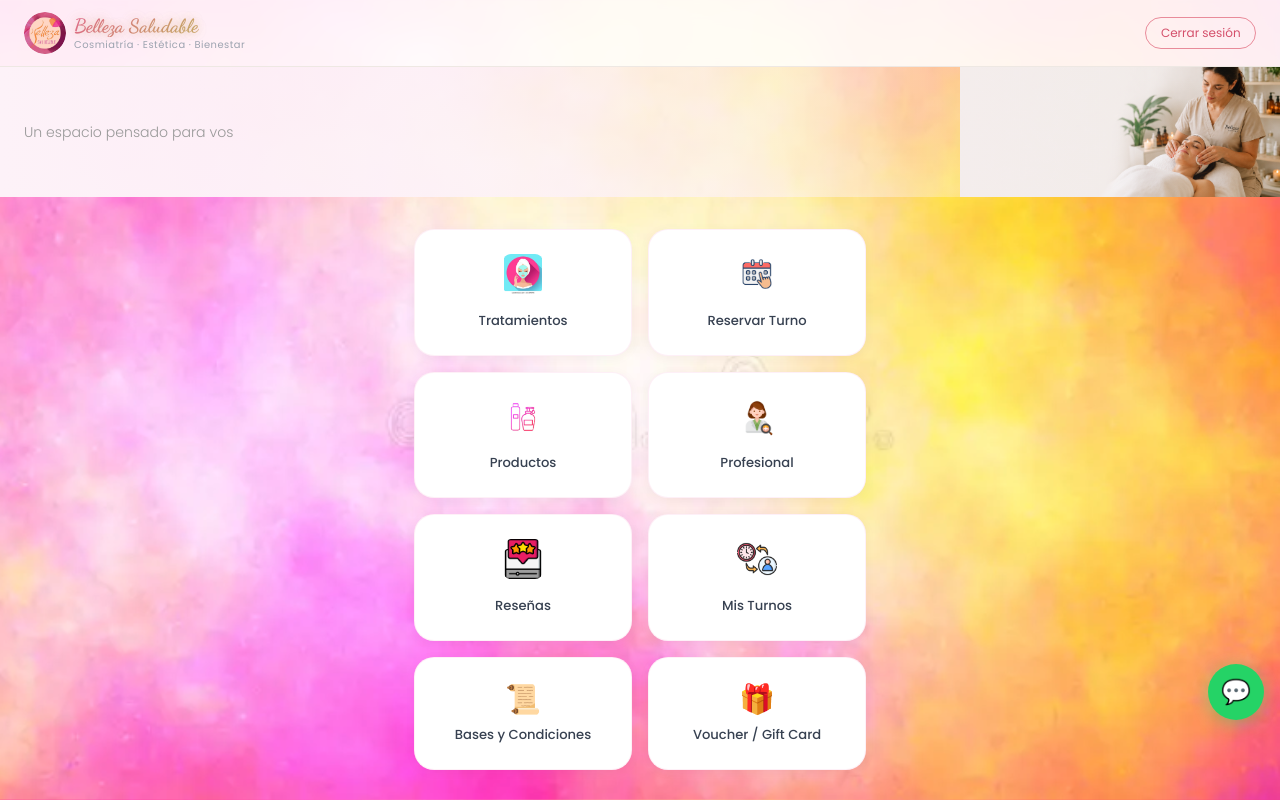
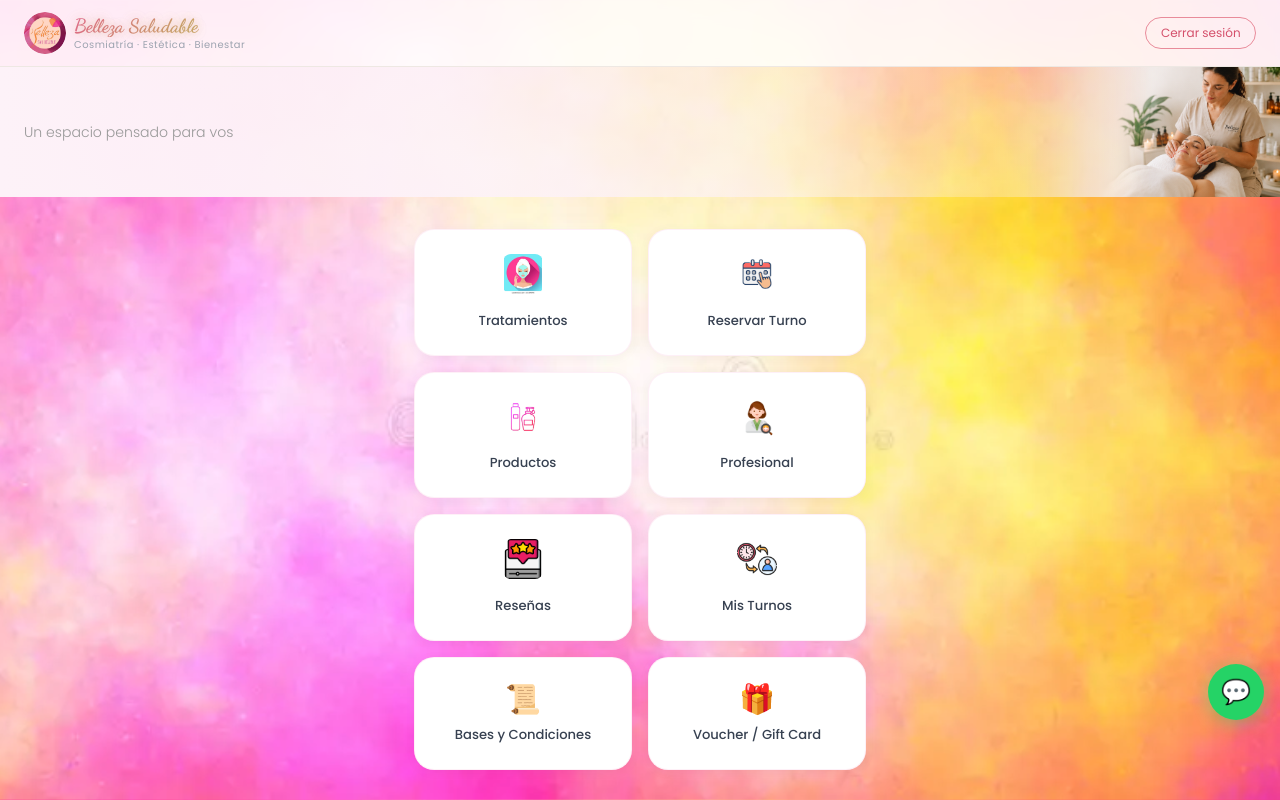
Before and after one commit to PameVillegas/belleza-saludable, a React (Vite) app in the folder frontend/: page /inicio in a window 1280 px wide. Shown: the top 800 px of the page. Built offline with nearby package versions, Linux system fonts and the light colour scheme.

Commit message:
Imagen del banner se desvanece hacia la izquierda con mask-image

```diff
--- a/frontend/src/styles/global.css
+++ b/frontend/src/styles/global.css
@@ -1161,6 +1161,8 @@ body {
   right: 0;
   transform: translateY(-50%) scale(0.25);
   transform-origin: right center;
+  -webkit-mask-image: linear-gradient(90deg, transparent 0%, transparent 10%, rgba(0,0,0,0.3) 25%, rgba(0,0,0,0.7) 40%, black 60%);
+  mask-image: linear-gradient(90deg, transparent 0%, transparent 10%, rgba(0,0,0,0.3) 25%, rgba(0,0,0,0.7) 40%, black 60%);
 }
 
 .home-banner-overlay {
```
